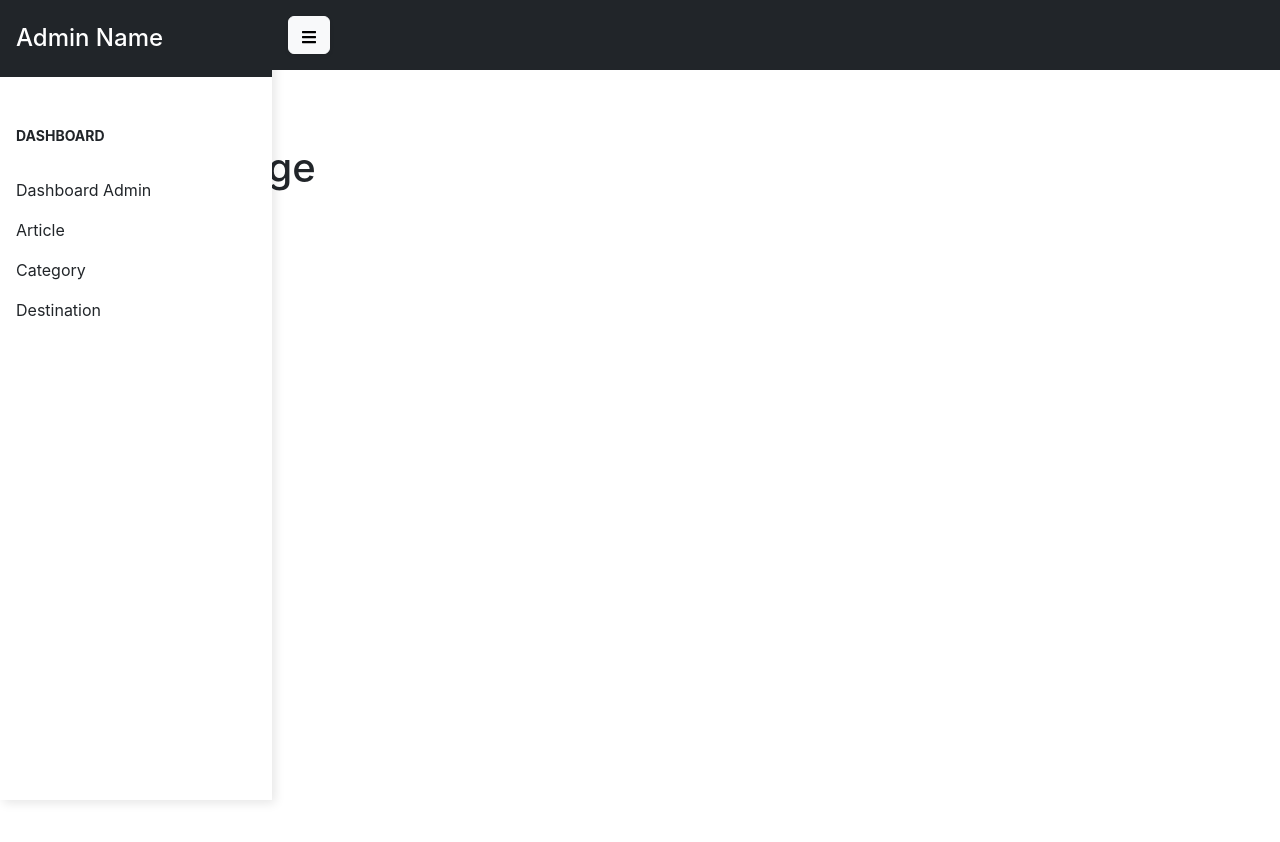
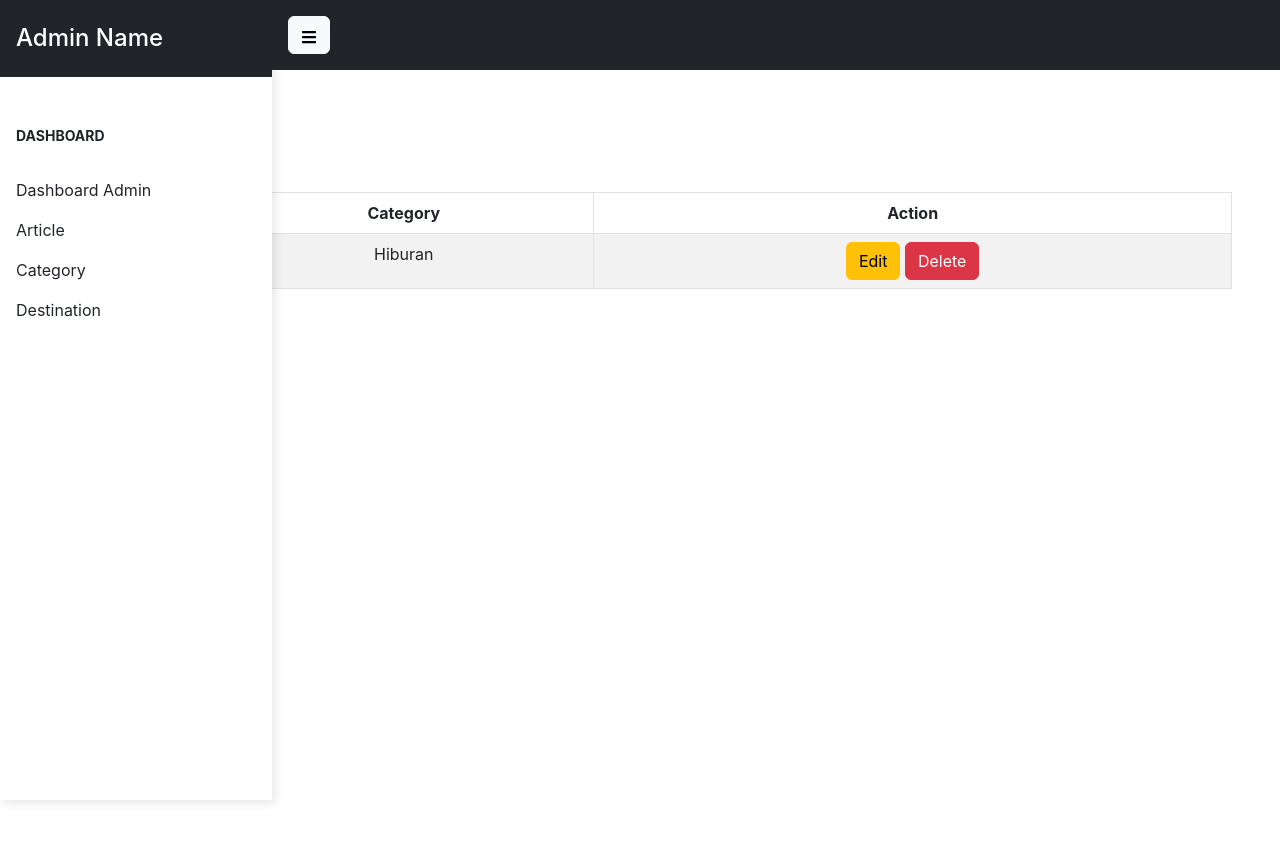
Before and after one commit to MuhammadAbdiel/capstone-dicoding, a React (Create React App) app: page /admin/categories in a window 1280 px wide. Shown: the top 842 px of the page. Built offline with nearby package versions, Linux system fonts and the light colour scheme; the HTML template or start-up script is replaced by a standard one.

Commit message:
logic repassowrd, static table category

```diff
--- a/src/pages/Admin/Categories.jsx
+++ b/src/pages/Admin/Categories.jsx
@@ -1,11 +1,47 @@
 import React from 'react'
+import Table from 'react-bootstrap/Table'
 import LayoutAdmin from '../../components/Admin/LayoutAdmin'
+import { Button } from 'react-bootstrap'
 
 const Categories = () => {
   return (
     <div>
       <LayoutAdmin />
-      <h1>Categories Page</h1>
+      <div className='m-5'>
+        <Table className='text-center' striped bordered hover>
+          <thead>
+            <tr>
+              <th>No</th>
+              <th>Category</th>
+              <th>Action</th>
+            </tr>
+          </thead>
+          <tbody>
+            <tr>
+              <td>1</td>
+              <td>Hiburan</td>
+              <td>
+                <Button
+                  variant='warning'
+                  onClick={() => {
+                    console.log('edit')
+                  }}
+                >
+                  Edit
+                </Button>{' '}
+                <Button
+                  variant='danger'
+                  onClick={() => {
+                    console.log('delete')
+                  }}
+                >
+                  Delete
+                </Button>
+              </td>
+            </tr>
+          </tbody>
+        </Table>
+      </div>
     </div>
   )
 }
--- a/src/pages/Home.jsx
+++ b/src/pages/Home.jsx
@@ -23,6 +23,7 @@ const Home = () => {
           <button>Start My Trip</button>
         </div>
       </div>
+
       <h1 className='text-center fs-3 mt-3'>Lorem</h1>
       <div className='d-grid container mb-4'>
         <div className='row'>
--- a/src/pages/Register.jsx
+++ b/src/pages/Register.jsx
@@ -6,15 +6,24 @@ import { Link } from 'react-router-dom'
 import FooterStyleComponent from '../components/FooterStyleComponent'
 import HeaderComponent from '../components/HeaderComponent'
 import useInput from '../components/useInput'
+import Swal from 'sweetalert2'
 
 const Register = () => {
   const [username, handleUsernameChange] = useInput('')
   const [email, handleEmailChange] = useInput('')
   const [password, handlePasswordChange] = useInput('')
   const [repassword, handleRePasswordChange] = useInput('')
+
   const onSubmitHandler = async (event) => {
     event.preventDefault()
-    console.log('register here')
+    if (password !== repassword) {
+      Swal.fire({
+        icon: 'error',
+        title: 'Error',
+        text: 'Password are not the same'
+      })
+    }
+    console.log('registered')
   }
   return (
     <>
```
Also changed, not shown: public/logo192.png (added).
